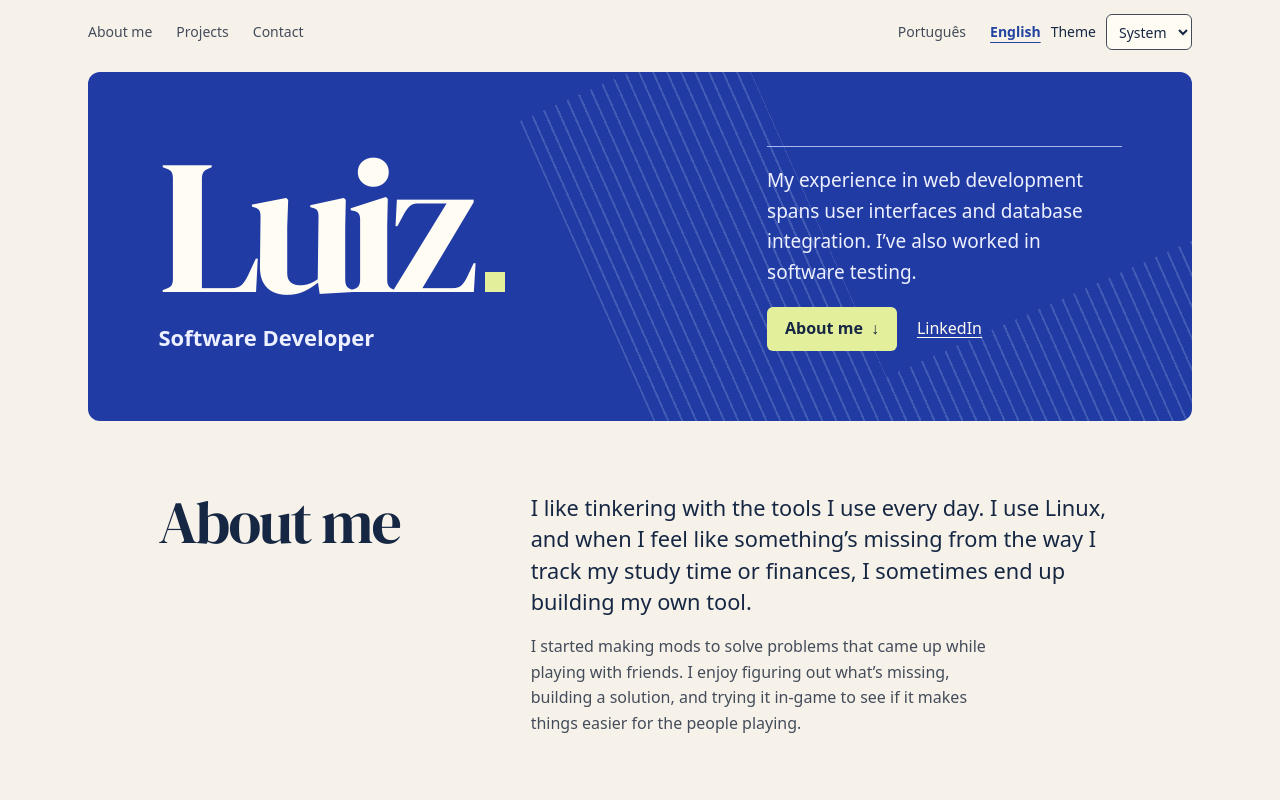
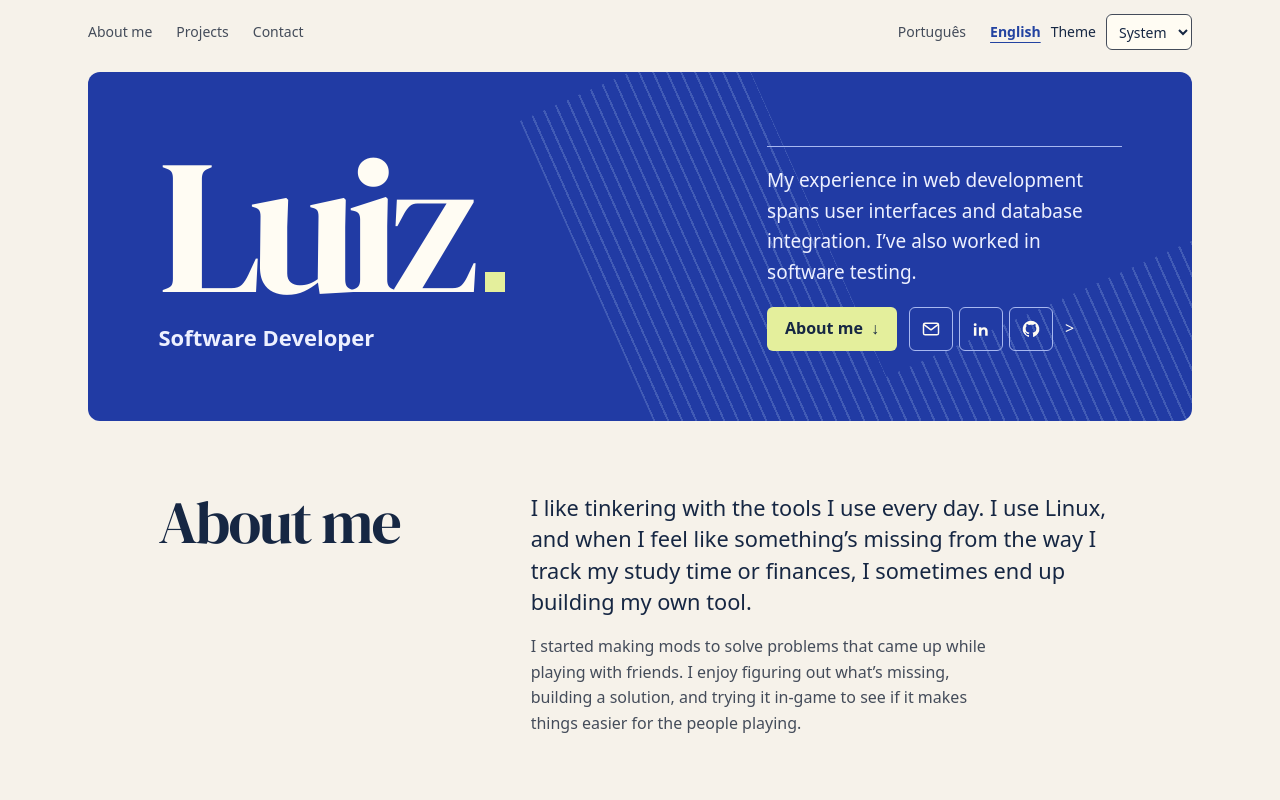
Before and after one commit to Luiz-AVcruz/Main-Page, a website: page en/index.html in a window 1280 px wide. Shown: the top 800 px of the page. Drawn offline with Linux system fonts and the light colour scheme.

Commit message:
Add contact shortcuts to the introduction

```diff
--- a/en/index.html
+++ b/en/index.html
@@ -59,8 +59,56 @@
               <a class="intro-primary" href="#about"
                 >About me <span aria-hidden="true">↓</span></a
               >
-              <a href="https://www.linkedin.com/in/luiz-augusto-vitorino-cruz/"
-                >LinkedIn</a
+              <div class="intro-contact">
+                <a
+                  href="mailto:contato@luiz-avcruz.com.br"
+                  aria-label="Send an email"
+                  title="Send an email"
+                  ><svg
+                    viewBox="0 0 24 24"
+                    width="20"
+                    height="20"
+                    aria-hidden="true"
+                    fill="none"
+                    stroke="currentColor"
+                    stroke-width="1.75"
+                    stroke-linecap="round"
+                    stroke-linejoin="round"
+                  >
+                    <rect x="3" y="5" width="18" height="14" rx="2" />
+                    <path d="m4 7 8 6 8-6" /></svg
+                ></a>
+                <a
+                  href="https://www.linkedin.com/in/luiz-augusto-vitorino-cruz/"
+                  aria-label="LinkedIn"
+                  title="LinkedIn"
+                  ><svg
+                    viewBox="0 0 24 24"
+                    width="20"
+                    height="20"
+                    aria-hidden="true"
+                    fill="currentColor"
+                  >
+                    <path
+                      d="M5 8.5a1.75 1.75 0 1 0 0-3.5 1.75 1.75 0 0 0 0 3.5ZM3.5 10h3v10h-3Zm6 0h3v1.4a4 4 0 0 1 3.2-1.6c2.5 0 4.3 1.6 4.3 4.7V20h-3v-5.1c0-1.5-.7-2.3-1.9-2.3-1.5 0-2.6 1-2.6 2.6V20h-3Z"
+                    /></svg
+                ></a>
+                <a
+                  href="https://github.com/Luiz-AVcruz"
+                  aria-label="GitHub"
+                  title="GitHub"
+                  ><svg
+                    viewBox="0 0 24 24"
+                    width="20"
+                    height="20"
+                    aria-hidden="true"
+                    fill="currentColor"
+                  >
+                    <path
+                      d="M12 2a10 10 0 0 0-3.16 19.49c.5.09.68-.22.68-.48v-1.86c-2.78.6-3.37-1.18-3.37-1.18-.45-1.16-1.11-1.47-1.11-1.47-.91-.62.07-.61.07-.61 1 .07 1.53 1.03 1.53 1.03.89 1.53 2.34 1.09 2.91.83.09-.65.35-1.09.63-1.34-2.22-.25-4.55-1.11-4.55-4.94 0-1.09.39-1.99 1.03-2.69-.1-.25-.45-1.27.1-2.65 0 0 .84-.27 2.75 1.03A9.58 9.58 0 0 1 12 6.82c.85 0 1.7.11 2.5.34 1.91-1.3 2.75-1.03 2.75-1.03.55 1.38.2 2.4.1 2.65.64.7 1.03 1.6 1.03 2.69 0 3.84-2.34 4.68-4.57 4.93.36.31.68.92.68 1.85v2.76c0 .27.18.58.69.48A10 10 0 0 0 12 2Z"
+                    /></svg
+                ></a>
+              </div>
               >
             </div>
           </div>
--- a/styles.css
+++ b/styles.css
@@ -221,7 +221,7 @@ a:hover {
   display: flex;
   flex-wrap: wrap;
   align-items: center;
-  gap: 0.75rem 1.25rem;
+  gap: 0.75rem;
   margin-block-start: 1.25rem;
 }
 
@@ -244,6 +244,24 @@ a:hover {
 
 .intro-links .intro-primary:hover {
   background: var(--light);
+}
+
+.intro-contact {
+  display: flex;
+  gap: 0.375rem;
+}
+
+.intro-contact a {
+  box-sizing: border-box;
+  justify-content: center;
+  inline-size: 2.75rem;
+  border: 1px solid #a8b8f0;
+  border-radius: calc(var(--radius) / 2);
+}
+
+.intro-contact a:hover {
+  background: var(--light);
+  color: var(--deep-ink);
 }
 
 :is(.intro, footer) a:focus-visible {
```
Also changed, not shown: index.html (+50 -2 lines).
